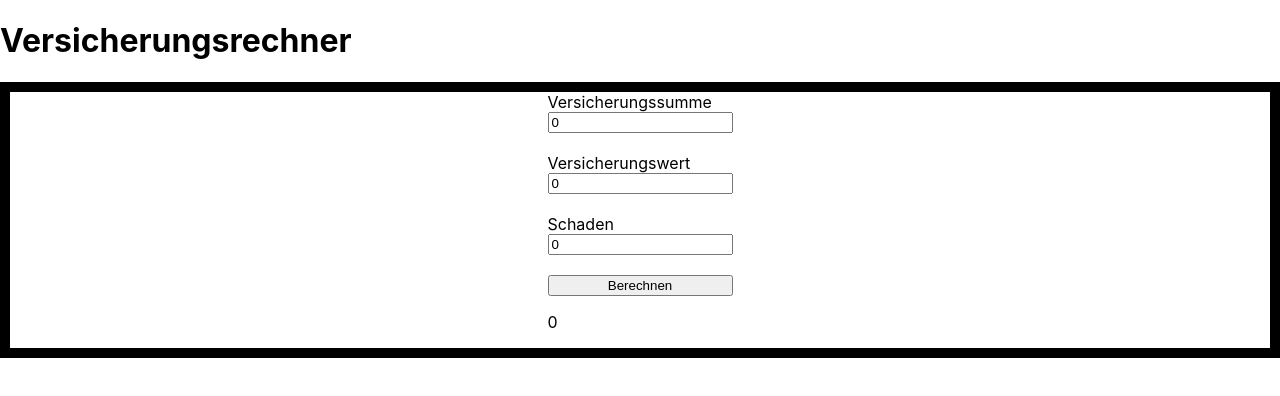
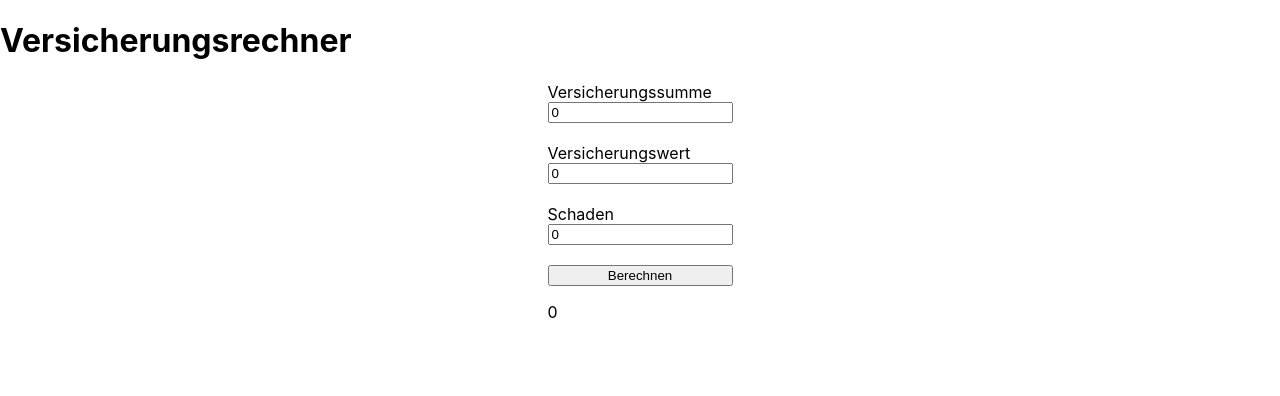
Before and after one commit to azhaarmohamed20/versicherungsrechner_mohamed, a React (Create React App) app: page / in a window 1280 px wide. Shown: the top 396 px of the page. Built offline with nearby package versions, Linux system fonts and the light colour scheme.

Commit message:
styling angepasst

```diff
--- a/src/components/style.css
+++ b/src/components/style.css
@@ -1,6 +1,4 @@
 .calculator {
     display: grid;
     justify-content: center;
-    border: 10px solid;
-    border-color: black;
 }
```
